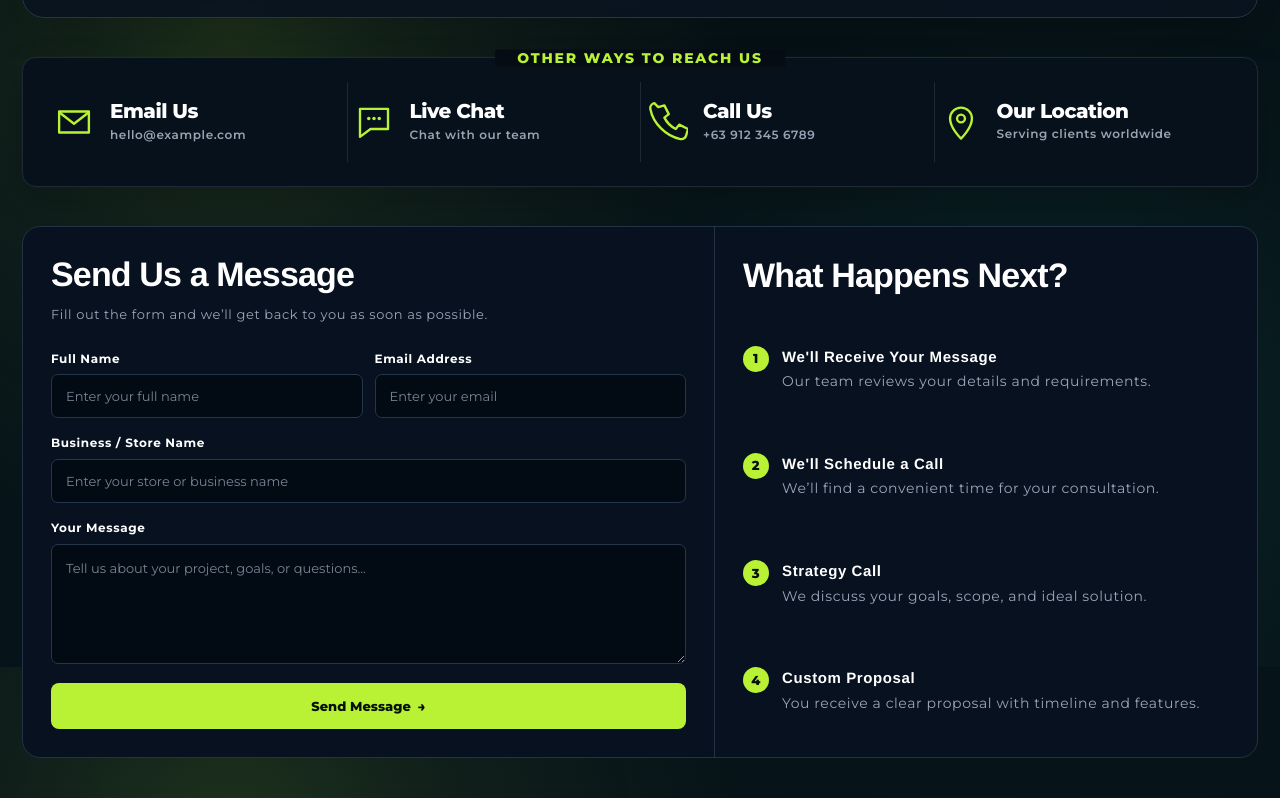
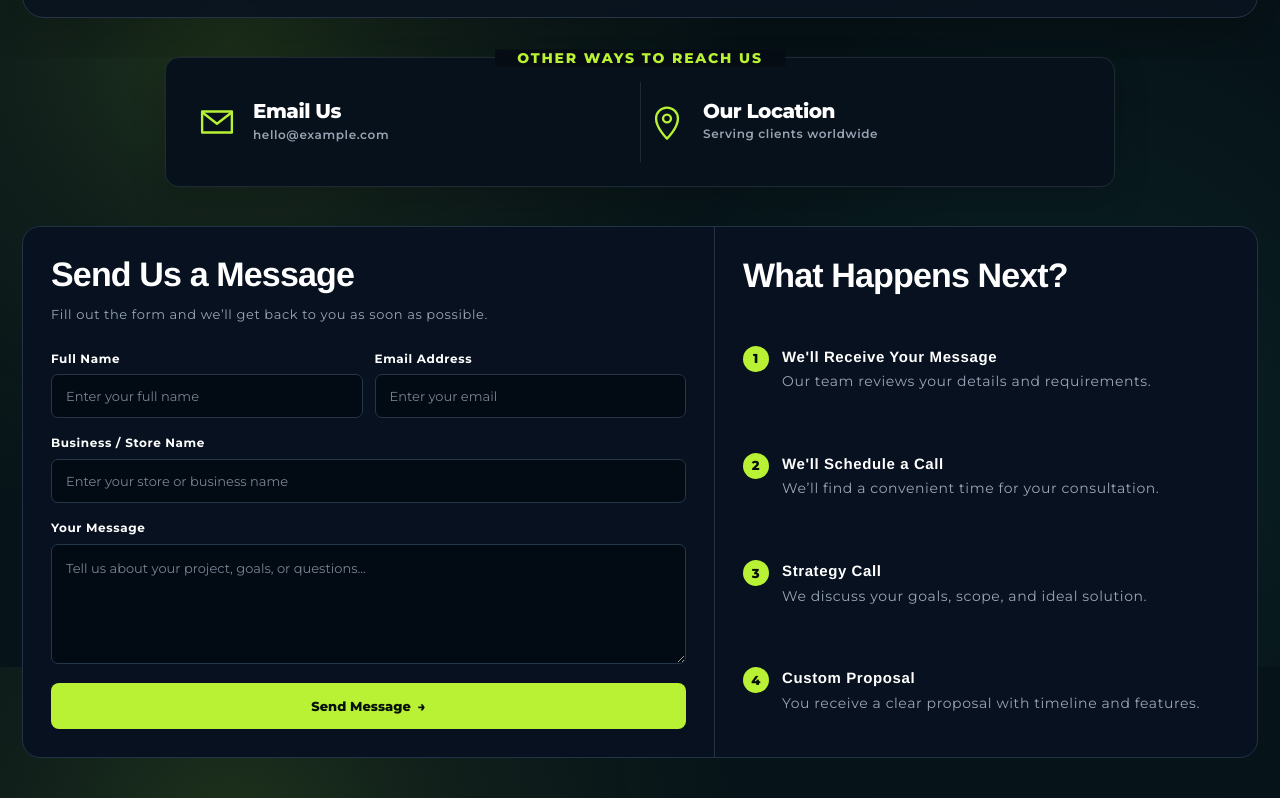
Before and after one commit to shopify-dgenesis/48hrs-build, a plain HTML site: page contact.html in a window 1280 px wide. Shown: the part 1015-1813 px from the top of the page. Drawn offline with Linux system fonts and the light colour scheme.

Commit message:
Refine contact reach strip

```diff
--- a/contact.html
+++ b/contact.html
@@ -717,31 +717,6 @@
                   </svg></div>
 
             <div class="reach-strip-item__content"><div class="reach-strip-item__value">Email Us</div><div class="reach-strip-item__label">hello@example.com</div></div>
-          </div><div
-            class="reach-strip-item"
-            role="listitem"
-
-
-          >
-            <div class="reach-strip-item__icon" aria-hidden="true"><svg viewBox="0 0 48 48" fill="none" xmlns="http://www.w3.org/2000/svg">
-                    <path d="M8 9h32v23H20L8 41V9Z" stroke="currentColor" stroke-width="2.7" stroke-linejoin="round"/>
-                    <circle cx="18" cy="20" r="2" fill="currentColor"/>
-                    <circle cx="24" cy="20" r="2" fill="currentColor"/>
-                    <circle cx="30" cy="20" r="2" fill="currentColor"/>
-                  </svg></div>
-
-            <div class="reach-strip-item__content"><div class="reach-strip-item__value">Live Chat</div><div class="reach-strip-item__label">Chat with our team</div></div>
-          </div><div
-            class="reach-strip-item"
-            role="listitem"
-
-
-          >
-            <div class="reach-strip-item__icon" aria-hidden="true"><svg viewBox="0 0 48 48" fill="none" xmlns="http://www.w3.org/2000/svg">
-                    <path d="M14 7 21 5l5 10-5 4c3 6 7 10 13 13l4-5 10 5-2 7c-.7 3-3.6 5.2-6.6 4.5C23 40.5 8 25.5 5 9.1 4.4 6 6.5 3.3 9.5 2.5L14 7Z" stroke="currentColor" stroke-width="2.7" stroke-linecap="round" stroke-linejoin="round"/>
-                  </svg></div>
-
-            <div class="reach-strip-item__content"><div class="reach-strip-item__value">Call Us</div><div class="reach-strip-item__label">+63 912 345 6789</div></div>
           </div><div
             class="reach-strip-item"
             role="listitem"
--- a/css/contact-methods.css
+++ b/css/contact-methods.css
@@ -6,7 +6,7 @@
     --ts-text: #ffffff;
     --ts-muted: #98a3b3;
     --ts-accent: #b9f234;
-    --ts-max-width: 1300px;
+    --ts-max-width: 950px;
 
     background: var(--ts-bg);
     padding-top: 0px;
@@ -58,7 +58,7 @@
 
   #section3 .reach-strip-grid {
     display: grid;
-    grid-template-columns: repeat(4, minmax(0, 1fr));
+    grid-template-columns: repeat(2, minmax(0, 1fr));
     align-items: stretch;
   }
 
```
